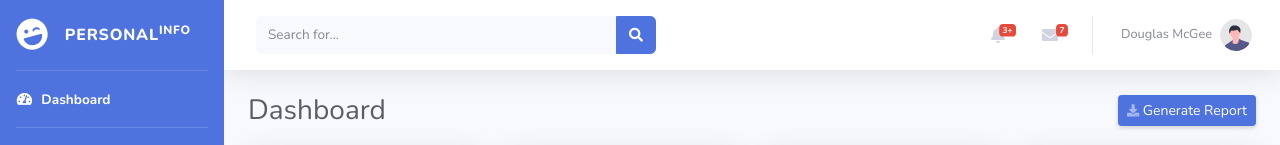
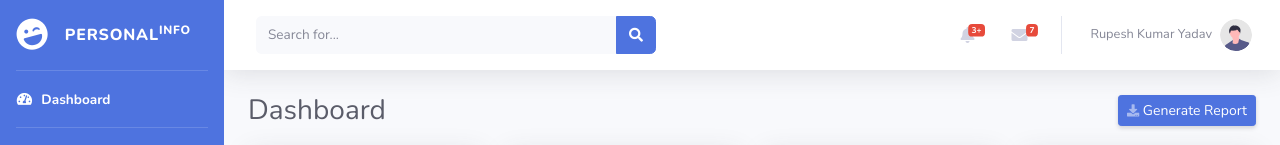
Before and after one commit to rupeshray/website, a website with bundled scripts: page index.html in a window 1280 px wide. Shown: the top 145 px of the page. Built offline with nearby package versions, Linux system fonts and the light colour scheme.

```diff
--- a/index.html
+++ b/index.html
@@ -322,7 +322,7 @@
                         <li class="nav-item dropdown no-arrow">
                             <a class="nav-link dropdown-toggle" href="#" id="userDropdown" role="button"
                                 data-toggle="dropdown" aria-haspopup="true" aria-expanded="false">
-                                <span class="mr-2 d-none d-lg-inline text-gray-600 small">Douglas McGee</span>
+                                <span class="mr-2 d-none d-lg-inline text-gray-600 small">Rupesh Kumar Yadav</span>
                                 <img class="img-profile rounded-circle"
                                     src="img/undraw_profile.svg">
                             </a>
```
